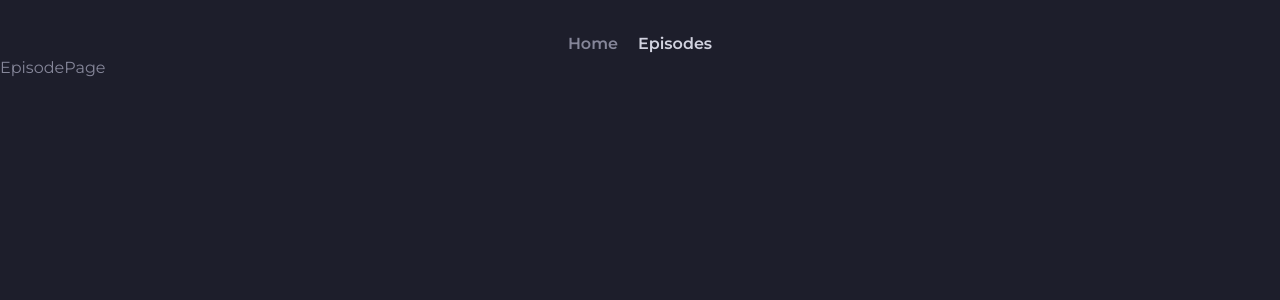
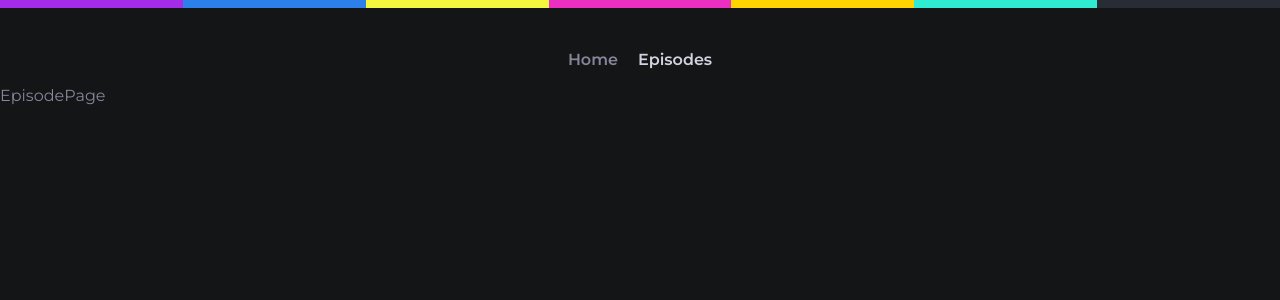
Before and after one commit to nilotpal-tv/react-and-apollo-blog-2, a React (Create React App) app: page /episodes/1 in a window 1280 px wide. Shown: the top 300 px of the page. Built offline with nearby package versions, Linux system fonts and the light colour scheme.

Commit message:
Add colorful border and update ui.

```diff
--- a/src/App.tsx
+++ b/src/App.tsx
@@ -1,5 +1,6 @@
 import { BrowserRouter as Router, Route, Routes } from 'react-router-dom';
 
+import ColorfulBorder from './components/Border';
 import Navigation from './components/Nav';
 import EpisodesPage from './pages/Episodes';
 import EpisodePage from './pages/Episodes/Episode';
@@ -9,6 +10,7 @@ import CharacterPage from './pages/Home/Character';
 const App = () => {
   return (
     <Router>
+      <ColorfulBorder />
       <Navigation />
       <Routes>
         <Route path="/">
--- /dev/null
+++ b/src/components/Border/index.tsx
@@ -0,0 +1,24 @@
+const ITEMS = new Array(7).fill(0);
+const BG_COLORS = [
+  '#a42ce9',
+  '#2d7fea',
+  '#f4f73e',
+  '#eb30c1',
+  '#ffd500',
+  '#2eebd1',
+  '#282c35',
+];
+
+const Border = () => {
+  return (
+    <ul style={{ listStyle: 'none', display: 'flex' }}>
+      {ITEMS.map((_, i) => (
+        <li
+          style={{ background: BG_COLORS[i], height: '8px', width: '100%' }}
+        />
+      ))}
+    </ul>
+  );
+};
+
+export default Border;
--- a/src/components/Nav/index.tsx
+++ b/src/components/Nav/index.tsx
@@ -3,7 +3,7 @@ import { NavLink } from 'react-router-dom';
 
 const Navigation = () => {
   return (
-    <HStack justifyContent="center" pt={8} gap={5}>
+    <HStack justifyContent="center" pt={10} pb={3} gap={5}>
       <NavLink
         to="/"
         style={({ isActive }) => ({
--- a/src/components/common/Cards/CharacterCard/index.tsx
+++ b/src/components/common/Cards/CharacterCard/index.tsx
@@ -15,9 +15,11 @@ const CharacterCard: React.FC<CharacterCardProps> = ({ character }) => {
       <Card
         border="1px"
         borderRadius="md"
-        bgColor="#242631"
         borderColor="whiteAlpha.200"
-        w={{ base: '100%', lg: '300px' }}>
+        w={{ base: '100%', lg: '300px' }}
+        boxShadow="rgb(0 0 0 / 15%) 0px 16px 70px"
+        transition="all .2s ease"
+        _hover={{ transform: 'scale(1.05)' }}>
         <CardBody>
           <Image
             w="100%"
--- a/src/components/common/Skeleton/CardSkeleton/index.tsx
+++ b/src/components/common/Skeleton/CardSkeleton/index.tsx
@@ -4,7 +4,7 @@ const CardSkeleton = () => {
   return (
     <Card w="300px" border="1px" borderRadius="lg" borderColor="whiteAlpha.200">
       <CardBody>
-        <Skeleton size="10" h="150px" w="100%" />
+        <Skeleton size="10" h="180px" w="100%" />
         <SkeletonText
           mt="4"
           w="150px"
--- a/src/components/common/Skeleton/PageSkeleton/index.tsx
+++ b/src/components/common/Skeleton/PageSkeleton/index.tsx
@@ -1,13 +1,28 @@
-import { Skeleton, Stack } from '@chakra-ui/react';
+import { Skeleton, SkeletonText, Spinner, Stack } from '@chakra-ui/react';
 
 const PageSkeleton = () => {
   return (
     <Stack w="700px">
-      <Skeleton h="sm" w="lg" mb="5" />
-      <Skeleton h="20px" w="sm" mb="4" />
-      <Skeleton h="20px" w="sm" mb="4" />
-      <Skeleton h="20px" w="sm" mb="4" />
-      <Skeleton h="20px" w="sm" />
+      <Skeleton h="sm" w="85%" mb="5" />
+      <SkeletonText
+        mt="3"
+        w="250px"
+        spacing="2"
+        noOfLines={2}
+        skeletonHeight="3"
+      />
+      <div>
+        <SkeletonText
+          mt="10px"
+          w="150px"
+          spacing="2"
+          noOfLines={2}
+          skeletonHeight="3"
+        />
+      </div>
+      <div>
+        <Spinner mt="15px" size="lg" />
+      </div>
     </Stack>
   );
 };
--- a/src/pages/Home/Character/index.tsx
+++ b/src/pages/Home/Character/index.tsx
@@ -13,10 +13,10 @@ const CharacterPage = () => {
 
   return (
     <ErrorBoundary error={error}>
+      <BackButton mb="15px" />
       {loading && <PageSkeleton />}
       {!loading && (
         <>
-          <BackButton mb="15px" />
           <Image
             src={data?.image}
             width="100%"
--- a/src/theme/index.ts
+++ b/src/theme/index.ts
@@ -8,10 +8,10 @@ const theme = extendTheme({
   styles: {
     global: {
       body: {
-        color: '#858699',
-        bgColor: '#1d1e2b',
         width: '100%',
         minHeight: '100%',
+        color: '#858699',
+        bgColor: '#141517',
       },
     },
   },
```
